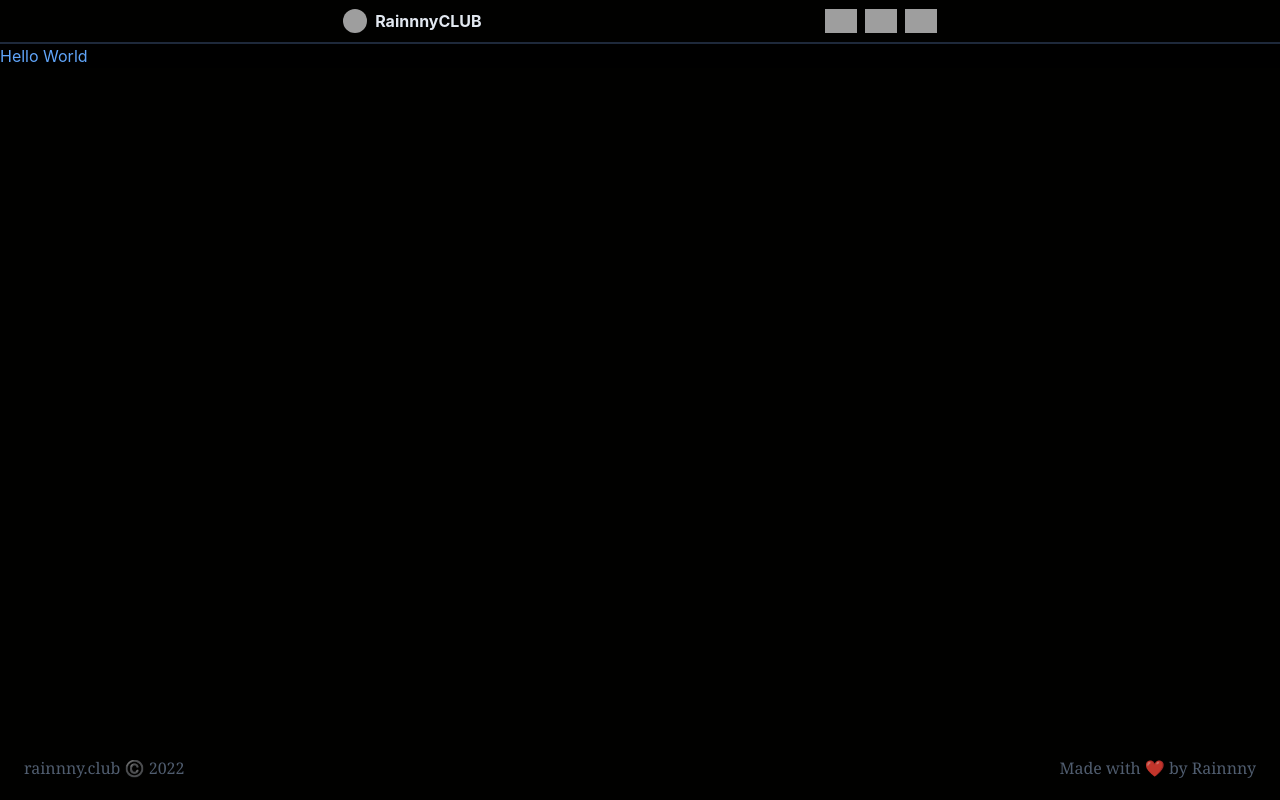
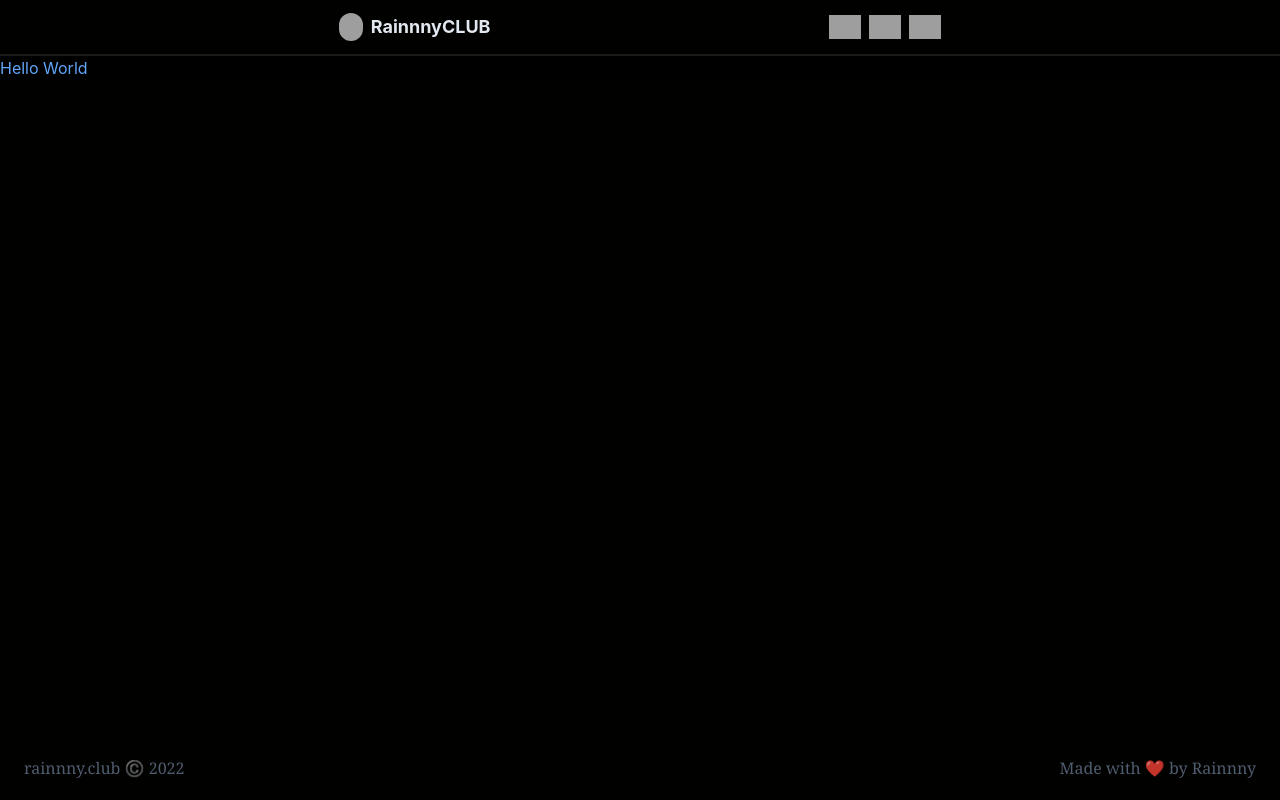
Before and after one commit to Rainnny7/Personal-Website, a Next.js app: page / in a window 1280 px wide. Built offline with nearby package versions, Linux system fonts and the light colour scheme; grey boxes are pictures that could not be loaded.

Commit message:
Made the navbar slightly bigger

```diff
--- a/src/components/navbar.jsx
+++ b/src/components/navbar.jsx
@@ -11,12 +11,9 @@ import React from "react";
  */
 export default function Navbar() {
 	return (
-		<div className="flex items-center border-b-2 justify-evenly h-11 border-slate-800">
+		<div className="flex items-center border-b-2 justify-evenly h-14 border-slate-100/10">
 			{/* Title */}
-			<Link
-				className="flex gap-2 text-base font-bold text-slate-200"
-				href={"/"}
-			>
+			<Link className="flex gap-2 text-lg font-bold text-slate-200" href={"/"}>
 				<Image
 					className="rounded-full"
 					src="/logo.png"
```
